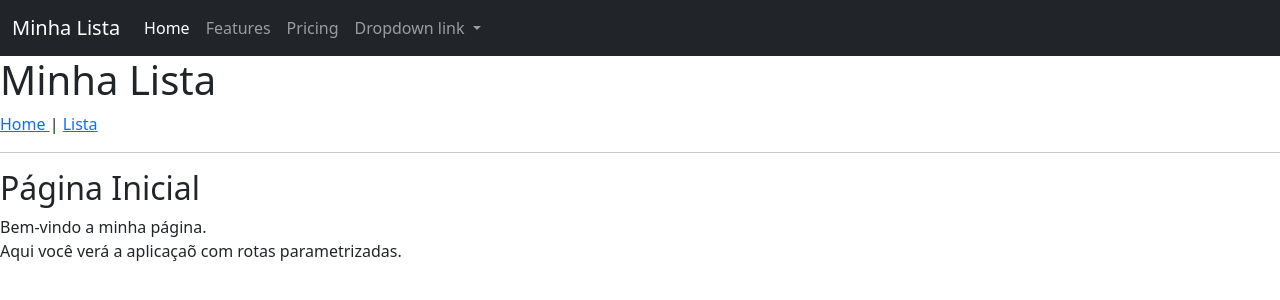
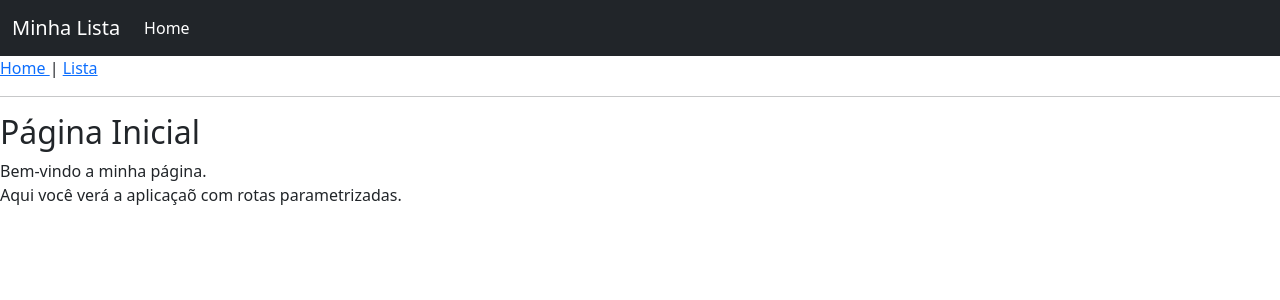
Before and after one commit to thayllaa/Aula05-Rotas_Parametrizadas, an Angular app: page / in a window 1280 px wide. Shown: the top 300 px of the page. Built offline with nearby package versions, Linux system fonts and the light colour scheme.

Commit message:
1 file modified

```diff
--- a/src/app/app.component.html
+++ b/src/app/app.component.html
@@ -9,27 +9,10 @@
       <li class="nav-item">
         <a class="nav-link active" aria-current="page" href="#">Home</a>
       </li>
-      <li class="nav-item">
-        <a class="nav-link" href="#">Features</a>
-      </li>
-      <li class="nav-item">
-        <a class="nav-link" href="#">Pricing</a>
-      </li>
-      <li class="nav-item dropdown">
-        <a class="nav-link dropdown-toggle" href="#" id="navbarDropdownMenuLink" role="button" data-bs-toggle="dropdown" aria-expanded="false">
-          Dropdown link
-        </a>
-        <ul class="dropdown-menu" aria-labelledby="navbarDropdownMenuLink">
-          <li><a class="dropdown-item" href="#">Action</a></li>
-          <li><a class="dropdown-item" href="#">Another action</a></li>
-          <li><a class="dropdown-item" href="#">Something else here</a></li>
-        </ul>
-      </li>
     </ul>
   </div>
 </div>
 </nav>
-<h1> Minha Lista </h1>
 <a [routerLink]="['/']"> Home </a> |
 <a [routerLink]="['/list']"> Lista </a>
 <hr/>
```
